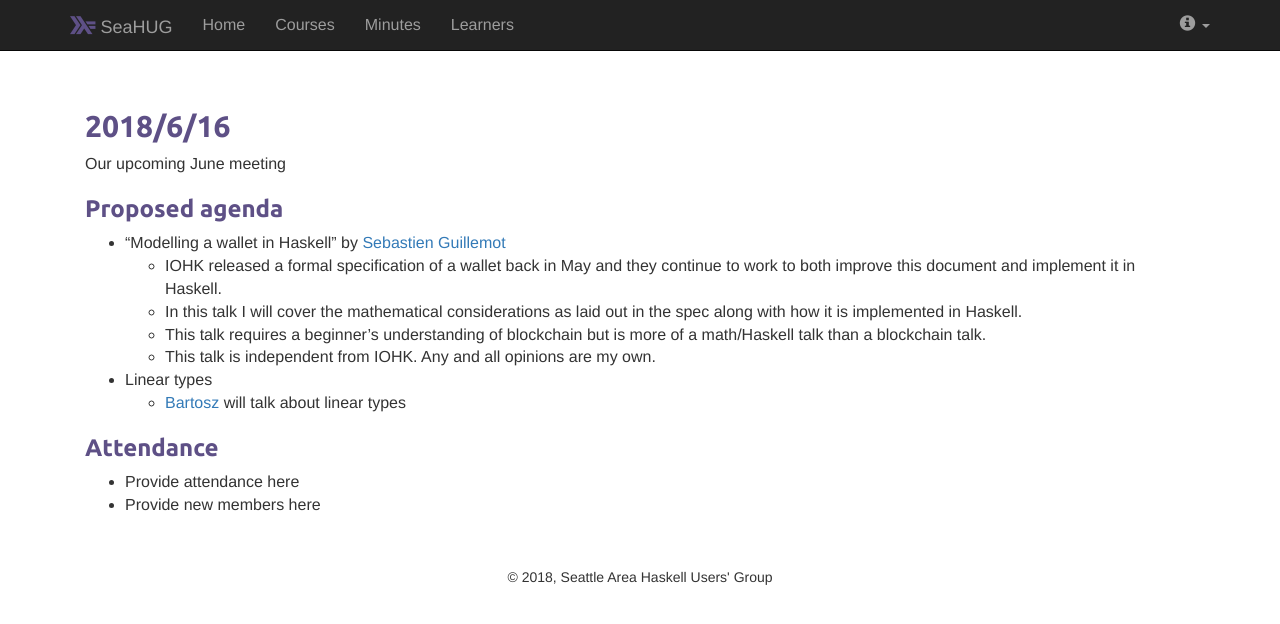
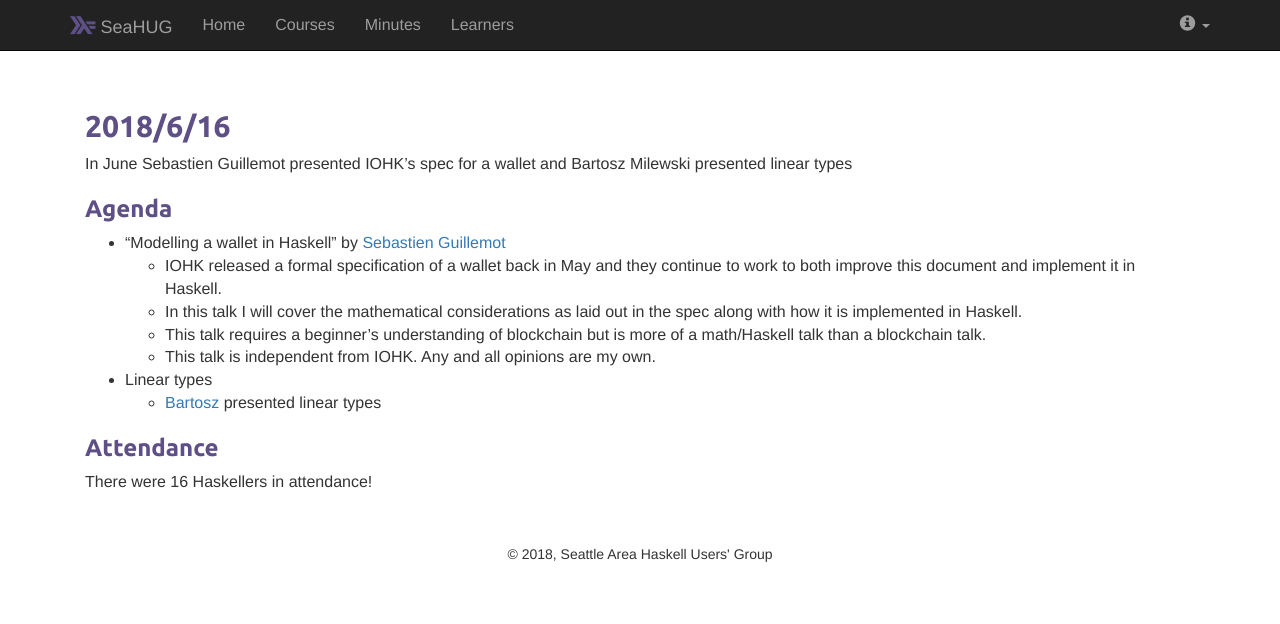
Before and after one commit to seahug/seahug.github.io, a Jekyll site: the page built from _posts/2018-06-16-minutes.md, in a window 1280 px wide. Shown: the top 624 px of the page. Built offline with Jekyll 4.4.1, drawn with Linux system fonts in a browser that asks for light colours; nearby versions of some CDN libraries.

Commit message:
minor modifications to reflect that meetup is in the past

```diff
--- a/_posts/2018-06-16-minutes.md
+++ b/_posts/2018-06-16-minutes.md
@@ -4,11 +4,11 @@ layout: minutes
 category: minutes
 date: 2018-06-16
 ---
-Our upcoming June meeting
+In June Sebastien Guillemot presented IOHK's spec for a wallet and Bartosz Milewski presented linear types
 
 <!--more-->
 
-### Proposed agenda
+### Agenda
 
 * "Modelling a wallet in Haskell" by [Sebastien Guillemot][sebastien-guillemot]
   * IOHK released a formal specification of a wallet back in May and they continue to work to both improve this document and implement it in Haskell.
@@ -16,12 +16,11 @@ Our upcoming June meeting
   * This talk requires a beginner's understanding of blockchain but is more of a math/Haskell talk than a blockchain talk.
   * This talk is independent from IOHK. Any and all opinions are my own.
 * Linear types
-  * [Bartosz][bartosz-milewski] will talk about linear types
+  * [Bartosz][bartosz-milewski] presented linear types
 
 ### Attendance
 
-* Provide attendance here
-* Provide new members here
+There were 16 Haskellers in attendance!
 
 [bartosz-milewski]: https://bartoszmilewski.com/
 [sebastien-guillemot]: https://twitter.com/SebastienGllmt
```
